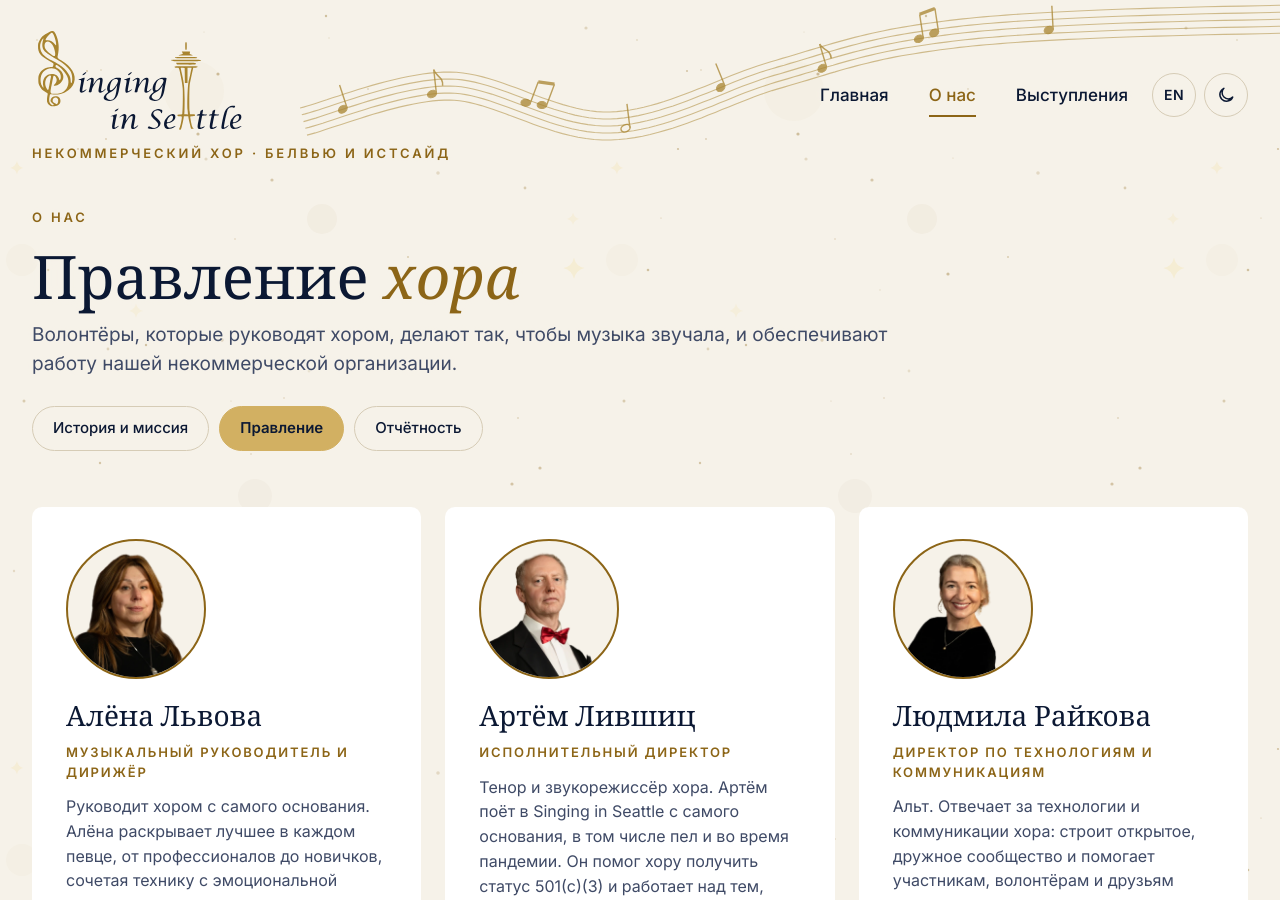
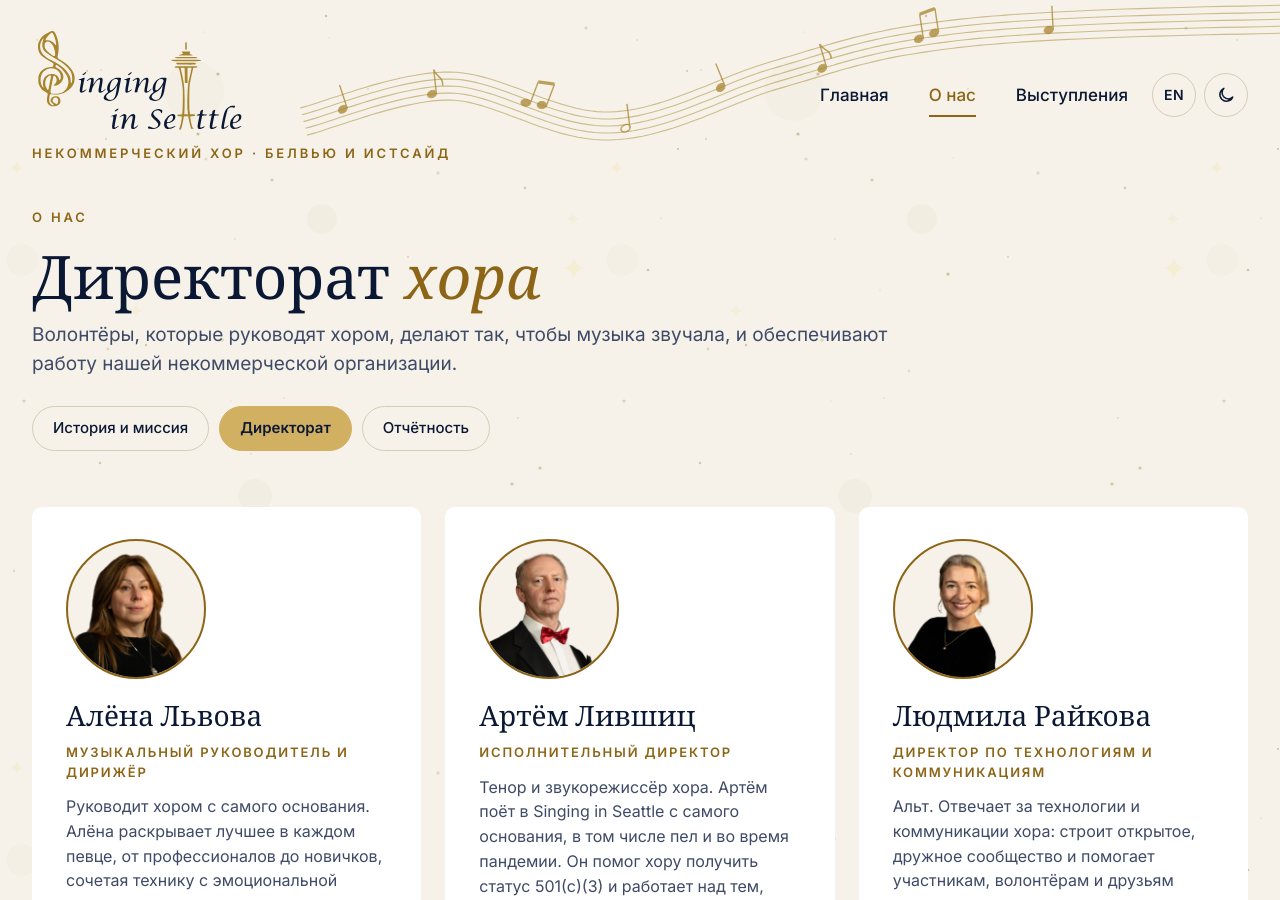
Before and after one commit to Singing-in-Seattle-Choir/singing-in-seattle-choir.github.io, a Jekyll site: the page built from ru/board.html, in a window 1280 px wide and 900 px high. Built offline with Jekyll 4.4.1, drawn with Linux system fonts in a browser that asks for light colours; some web fonts are replaced.

Commit message:
Call the board «Директорат» on Russian pages
Co-Authored-By: Claude Opus 5.5 <noreply@anthropic.com>

```diff
--- a/_data/i18n.yml
+++ b/_data/i18n.yml
@@ -64,7 +64,7 @@ ru:
   logo_alt: Хор Singing in Seattle — на главную
   home: Главная
   about: О нас
-  board: Правление
+  board: Директорат
   transparency: Отчётность
   events: Выступления
   donate: Поддержать
--- a/ru/about.html
+++ b/ru/about.html
@@ -9,7 +9,7 @@ description: "История, миссия, мечта и ценности Singi
       <h1 class="nowrap-lg">Музыка, которая <em>объединяет людей</em></h1>
       <p class="lead">Singing in Seattle — некоммерческий хор, созданный в уверенности, что музыка объединяет людей разных культур и меняет мир к лучшему. Наши певцы — люди самого разного происхождения, а в нашем репертуаре музыка со всего мира. Своими выступлениями мы хотим вдохновлять, знакомить слушателей с новым и дарить радость.</p>
     </section>
-    <nav class="subtabs" aria-label="О нас"><a href="{{ '/ru/about.html' | relative_url }}" aria-current="page">История и миссия</a><a href="{{ '/ru/board.html' | relative_url }}">Правление</a><a href="{{ '/ru/transparency.html' | relative_url }}">Отчётность</a></nav>
+    <nav class="subtabs" aria-label="О нас"><a href="{{ '/ru/about.html' | relative_url }}" aria-current="page">История и миссия</a><a href="{{ '/ru/board.html' | relative_url }}">Директорат</a><a href="{{ '/ru/transparency.html' | relative_url }}">Отчётность</a></nav>
 
     <section class="story" aria-labelledby="story">
       <div class="section-head"><span class="label">Наша история</span><h2 class="big" id="story">Поём вместе <em>с 2014 года</em></h2></div>
--- a/ru/board.html
+++ b/ru/board.html
@@ -1,18 +1,18 @@
 ---
 layout: page
-title: Правление
+title: Директорат
 nav: about
 subnav: board
-description: "Познакомьтесь с правлением хора Singing in Seattle. Все его члены — волонтёры."
+description: "Познакомьтесь с директоратом хора Singing in Seattle. Все его члены — волонтёры."
 ---
     <section class="page-hero">
       <span class="eyebrow">О нас</span>
-      <h1>Правление <em>хора</em></h1>
+      <h1>Директорат <em>хора</em></h1>
       <p class="lead">Волонтёры, которые руководят хором, делают так, чтобы музыка звучала, и обеспечивают работу нашей некоммерческой организации.</p>
     </section>
-    <nav class="subtabs" aria-label="О нас"><a href="{{ '/ru/about.html' | relative_url }}">История и миссия</a><a href="{{ '/ru/board.html' | relative_url }}" aria-current="page">Правление</a><a href="{{ '/ru/transparency.html' | relative_url }}">Отчётность</a></nav>
+    <nav class="subtabs" aria-label="О нас"><a href="{{ '/ru/about.html' | relative_url }}">История и миссия</a><a href="{{ '/ru/board.html' | relative_url }}" aria-current="page">Директорат</a><a href="{{ '/ru/transparency.html' | relative_url }}">Отчётность</a></nav>
 
-    <section class="section board" aria-label="Члены правления">
+    <section class="section board" aria-label="Члены директората">
       <div class="grid3">
         <div class="tile"><img src="{{ '/assets/board/alyona.webp' | relative_url }}" alt="Портрет: Алёна Львова" width="140" height="140"><h3>Алёна Львова</h3><span class="role">Музыкальный руководитель и дирижёр</span><p>Руководит хором с самого основания. Алёна раскрывает лучшее в каждом певце, от профессионалов до новичков, сочетая технику с эмоциональной выразительностью и создавая на репетициях атмосферу поддержки.</p></div>
         <div class="tile"><img src="{{ '/assets/board/artem.webp' | relative_url }}" alt="Портрет: Артём Лившиц" width="140" height="140"><h3>Артём Лившиц</h3><span class="role">Исполнительный директор</span><p>Тенор и звукорежиссёр хора. Артём поёт в Singing in Seattle с самого основания, в том числе пел и во время пандемии. Он помог хору получить статус 501(c)(3) и работает над тем, чтобы хор становился известнее и больше давал сообществу.</p></div>
--- a/ru/transparency.html
+++ b/ru/transparency.html
@@ -10,7 +10,7 @@ description: "Статус, финансирование и учредитель
       <h1>Финансы и <em>отчётность</em></h1>
       <p class="lead">Мы открыто рассказываем о том, как устроен хор и на какие средства он существует.</p>
     </section>
-    <nav class="subtabs" aria-label="О нас"><a href="{{ '/ru/about.html' | relative_url }}">История и миссия</a><a href="{{ '/ru/board.html' | relative_url }}">Правление</a><a href="{{ '/ru/transparency.html' | relative_url }}" aria-current="page">Отчётность</a></nav>
+    <nav class="subtabs" aria-label="О нас"><a href="{{ '/ru/about.html' | relative_url }}">История и миссия</a><a href="{{ '/ru/board.html' | relative_url }}">Директорат</a><a href="{{ '/ru/transparency.html' | relative_url }}" aria-current="page">Отчётность</a></nav>
 
     <section class="section" aria-label="Статус и финансирование">
       <div class="grid2">
@@ -27,7 +27,7 @@ description: "Статус, финансирование и учредитель
       <div class="section-head"><span class="label">Документы</span><h2 class="big" id="docs">Документы и отчёты</h2><p class="lead">Документы на английском языке.</p></div>
       <div class="docs">
         <a href="{{ '/assets/docs/articles-of-incorporation.pdf' | relative_url }}" target="_blank" rel="noopener"><span class="doc"><svg class="i"><use href="#i-doc"/></svg><span><b>Учредительный документ (Articles of Incorporation)</b><small>Некоммерческая корпорация штата Вашингтон · 17 января 2025</small></span></span><span class="pdf">PDF</span></a>
-        <a href="{{ '/assets/docs/bylaws.pdf' | relative_url }}" target="_blank" rel="noopener"><span class="doc"><svg class="i"><use href="#i-doc"/></svg><span><b>Устав (Bylaws)</b><small>Принят правлением · 17 января 2025</small></span></span><span class="pdf">PDF</span></a>
+        <a href="{{ '/assets/docs/bylaws.pdf' | relative_url }}" target="_blank" rel="noopener"><span class="doc"><svg class="i"><use href="#i-doc"/></svg><span><b>Устав (Bylaws)</b><small>Принят директоратом · 17 января 2025</small></span></span><span class="pdf">PDF</span></a>
         <a href="{{ '/assets/docs/irs-determination-letter.pdf' | relative_url }}" target="_blank" rel="noopener"><span class="doc"><svg class="i"><use href="#i-doc"/></svg><span><b>Решение IRS о статусе (Letter of Determination)</b><small>Статус публичной благотворительной организации 501(c)(3) · 10 февраля 2025</small></span></span><span class="pdf">PDF</span></a>
         <a href="{{ '/assets/docs/form-990n-2025.pdf' | relative_url }}" target="_blank" rel="noopener"><span class="doc"><svg class="i"><use href="#i-doc"/></svg><span><b>Форма IRS 990-N (e-Postcard), 2025</b><small>Налоговый год: март 2025 – февраль 2026 · ежегодный отчёт небольших некоммерческих организаций</small></span></span><span class="pdf">PDF</span></a>
       </div>
```
